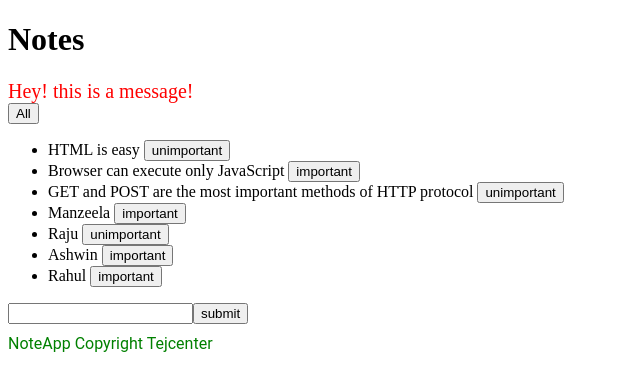
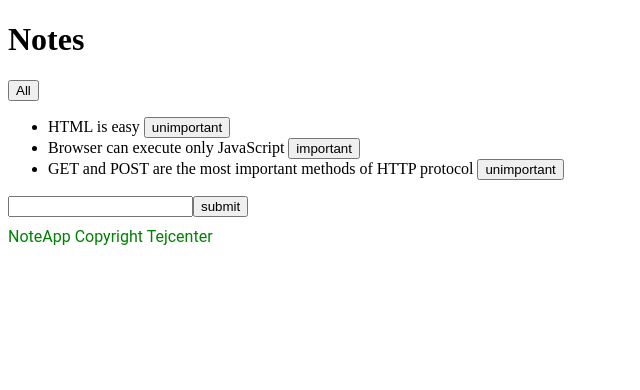
Before and after one commit to su-de-sh/notes-app, a React (Create React App) app: page / in a window 1280 px wide. Shown: the top 390 px of the page, without its empty margins (0-640 px from the left). Built offline with nearby package versions, Linux system fonts and the light colour scheme; data requests are answered from the project's data file.

Commit message:
feat: show error msg if note is deleted already.

```diff
--- a/db.json
+++ b/db.json
@@ -17,30 +17,6 @@
       "content": "GET and POST are the most important methods of HTTP protocol",
       "date": "2022-1-17T19:20:14.298Z",
       "important": false
-    },
-    {
-      "content": "Manzeela",
-      "date": "2022-07-22T06:44:31.003Z",
-      "important": true,
-      "id": 4
-    },
-    {
-      "content": "Raju",
-      "date": "2022-07-22T07:57:02.894Z",
-      "important": false,
-      "id": 5
-    },
-    {
-      "content": "Ashwin",
-      "date": "2022-07-23T07:02:03.655Z",
-      "important": true,
-      "id": 6
-    },
-    {
-      "content": "Rahul",
-      "date": "2022-07-23T07:02:08.209Z",
-      "important": true,
-      "id": 7
     }
   ]
 }
--- a/src/App.js
+++ b/src/App.js
@@ -8,6 +8,7 @@ import noteService from "./services/notes";
 const App = () => {
   const [notes, setNotes] = useState([]);
   const [note, setNote] = useState("");
+  const [message, setMessage] = useState(null);
 
   useEffect(() => {
     noteService
@@ -60,7 +61,10 @@ const App = () => {
         setNotes(notes.map((note) => (note.id !== id ? note : data)));
       })
       .catch((error) => {
-        alert(`the note '${note.content}' was already deleted from server`);
+        setMessage("This note is deleted!!");
+        setTimeout(() => {
+          setMessage(null);
+        }, 3000);
         setNotes(notes.filter((n) => n.id !== id));
       });
   };
@@ -68,7 +72,7 @@ const App = () => {
   return (
     <div>
       <h1>Notes</h1>
-      <Notification msg="Hey! this is a message!" />
+      <Notification msg={message} />
       <button onClick={toggleShow}>{showAll ? "All" : "Important"}</button>
       <ul>
         {notesToShow.map((note) => (
--- a/src/components/Notification.js
+++ b/src/components/Notification.js
@@ -1,7 +1,8 @@
 import React from "react";
 
 const Notification = ({ msg }) => {
-  return <div className="notification"> {msg}</div>;
+  if (msg === null) return null;
+  else return <div className="notification"> {msg}</div>;
 };
 
 export default Notification;
```
